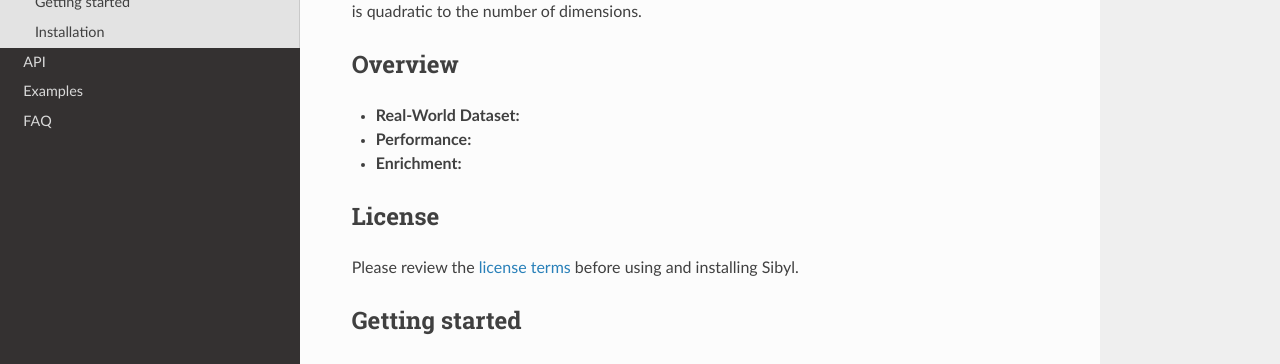
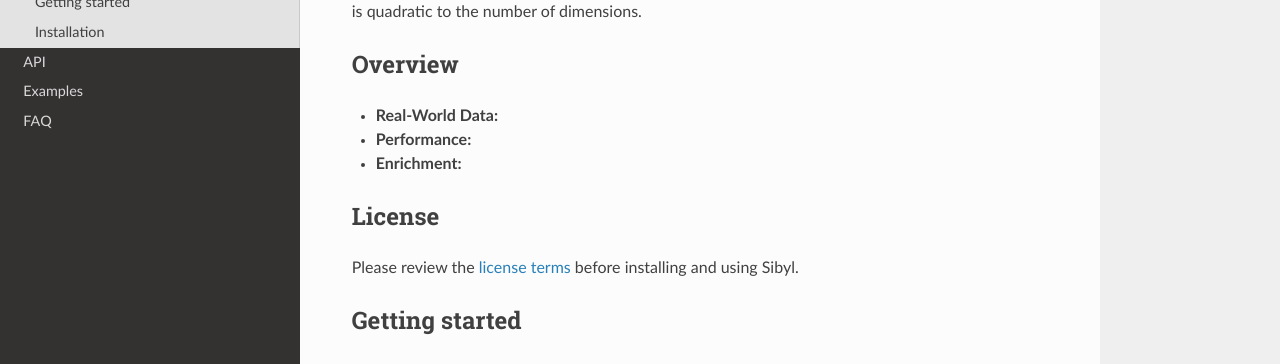
Before and after one commit to fellowship/pyrite2, an MkDocs documentation site: the page built from docs/sources/index.md, in a window 1280 px wide. Shown: the part 208-572 px from the top of the page. Built offline with MkDocs 1.6.1, drawn with Linux system fonts in a browser that asks for light colours; nearby versions of some CDN libraries; old or Windows-style settings are respelled for this version of MkDocs.

Commit message:
Update index.md

```diff
--- a/docs/sources/index.md
+++ b/docs/sources/index.md
@@ -4,7 +4,7 @@ Sibyl from [Startup.ML](http://startup.ml) is an anomaly detection tool optimize
 
 ## Overview
 
-- __Real-World Dataset:__
+- __Real-World Data:__
 
 - __Performance:__
 
@@ -12,7 +12,7 @@ Sibyl from [Startup.ML](http://startup.ml) is an anomaly detection tool optimize
 
 ## License
 
-Please review the [license terms](https://raw.githubusercontent.com/startupml/sibyl/master/LICENSE.txt?token=AJUKypG9bJUtJ5lSIVYiLpdY3RbLHis2ks5WVd6ywA%3D%3D) before using and installing Sibyl.
+Please review the [license terms](https://github.com/startupml/sibyl/blob/master/LICENSE.txt) before installing and using Sibyl.
 
 ## Getting started
 
```
